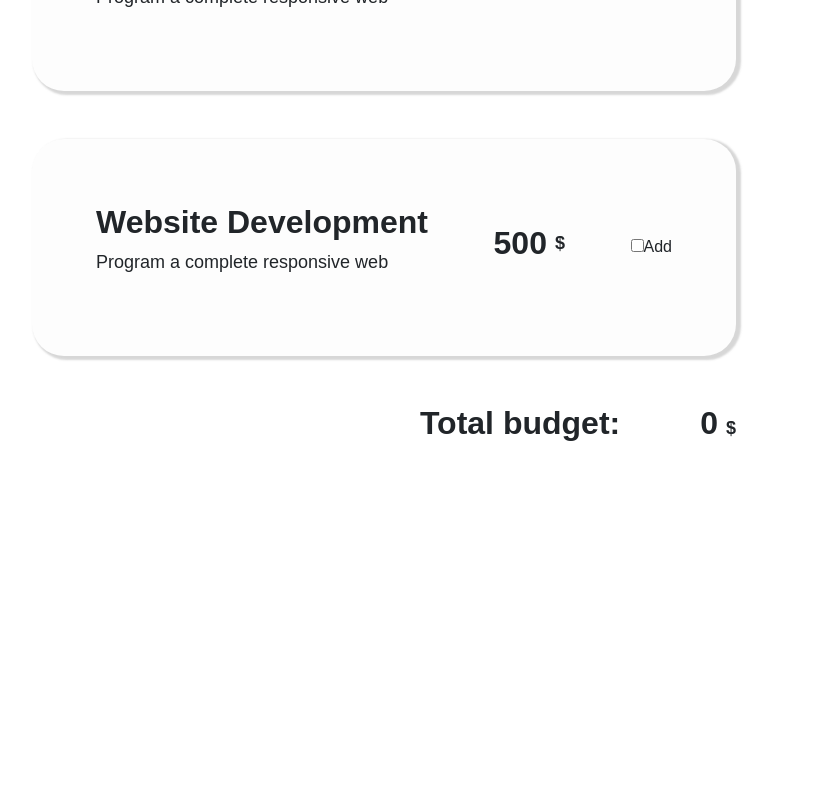
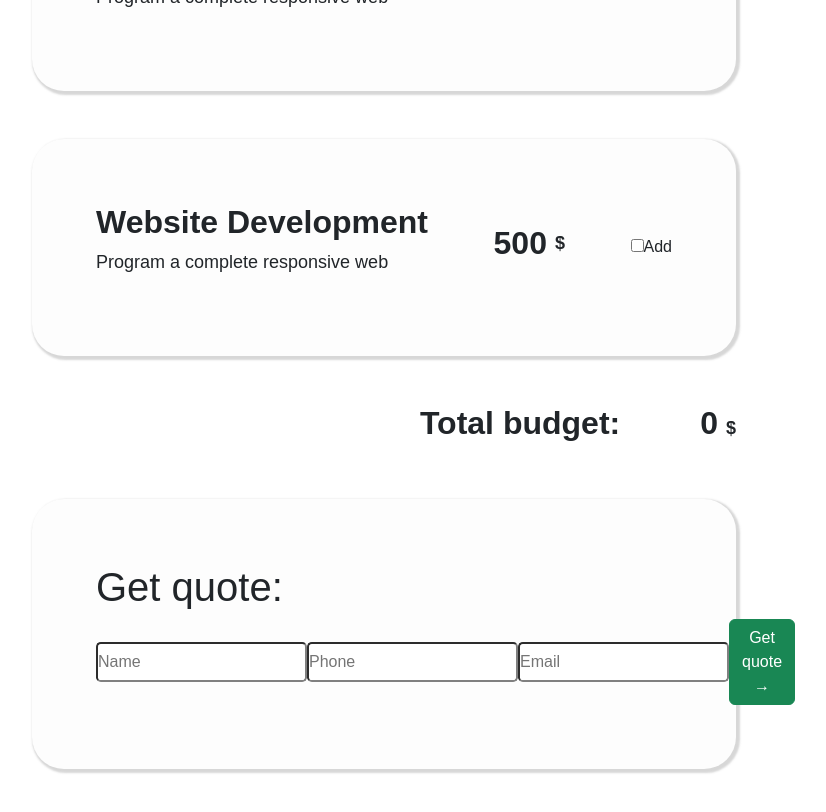
Before and after one commit to sofrayala/S6-Budgets-Angular, an Angular app: page / in a window 1280 px wide. Shown: the part 760-1572 px from the top of the page, without its empty margins (256-1082 px from the left). Before the commit the page ends 1211 px from the top, so only its background shows below. Built offline with nearby package versions, Linux system fonts and the light colour scheme.

Commit message:
added styles to the quote component & linked it to the budget-list.html

```diff
--- a/src/app/components/budgets-list/budgets-list.component.html
+++ b/src/app/components/budgets-list/budgets-list.component.html
@@ -42,3 +42,4 @@
     </div>
   </div>
 </form>
+<app-quotes></app-quotes>
--- a/src/app/components/budgets-list/budgets-list.component.scss
+++ b/src/app/components/budgets-list/budgets-list.component.scss
@@ -11,7 +11,7 @@ section {
   width: 55%;
   display: flex;
   flex-direction: column;
-  box-shadow: 3px 2px 2px 2px rgba(153, 153, 153, 0.397);
+  box-shadow: 2px 2px 2px 2px rgba(153, 153, 153, 0.397);
   border-radius: 2rem;
   background-color: rgb(253, 253, 253);
   margin: 3rem 0rem;
--- a/src/app/components/budgets-list/budgets-list.component.ts
+++ b/src/app/components/budgets-list/budgets-list.component.ts
@@ -4,10 +4,11 @@ import { BudgetList } from '../../interface/budget-list.interface';
 import { ReactiveFormsModule, FormBuilder, FormGroup } from '@angular/forms';
 import { PanelComponent } from '../panel/panel.component';
 import { BudgetService } from '../../services/budget.service';
+import { QuotesComponent } from '../quotes/quotes.component';
 
 @Component({
   selector: 'app-budgets-list',
-  imports: [ReactiveFormsModule, PanelComponent],
+  imports: [ReactiveFormsModule, PanelComponent, QuotesComponent],
   templateUrl: './budgets-list.component.html',
   styleUrl: './budgets-list.component.scss',
 })
--- a/src/app/components/quotes/quotes.component.html
+++ b/src/app/components/quotes/quotes.component.html
@@ -1 +1,9 @@
-<p>quotes works!</p>
+<form action="" id="quotes-body">
+  <h1>Get quote:</h1>
+  <section>
+    <input type="text" id="name" placeholder="Name" />
+    <input type="number" id="phone" placeholder="Phone" />
+    <input type="text" id="for" placeholder="Email" />
+    <button class="btn btn-success">Get quote &rarr;</button>
+  </section>
+</form>
--- a/src/app/components/quotes/quotes.component.scss
+++ b/src/app/components/quotes/quotes.component.scss
@@ -0,0 +1,20 @@
+#quotes-body {
+  width: 55%;
+  margin: 3rem auto;
+  box-shadow: 2px 2px 2px 2px rgba(153, 153, 153, 0.397);
+  border-radius: 2rem;
+  background-color: rgb(253, 253, 253);
+  padding: 4rem 4rem;
+}
+
+section {
+  display: flex;
+  justify-content: space-evenly;
+  align-items: center;
+}
+
+input {
+  border-radius: 0.3rem;
+  border-color: grey;
+  height: 40px;
+}
```
